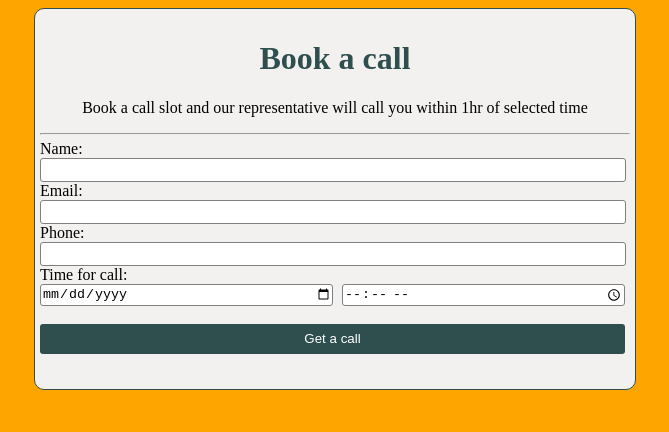
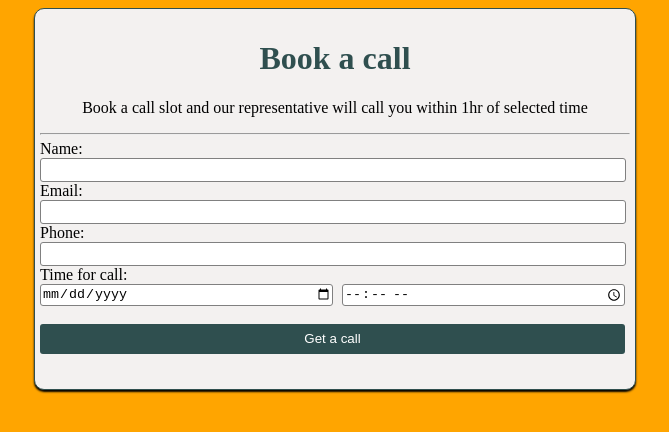
Before and after one commit to Sheetal-BC/bookingapp, a plain HTML site: page index.html in a window 1280 px wide. Shown: the whole page, without its empty margins (305-974 px from the left). Drawn offline with nearby package versions, Linux system fonts and the light colour scheme.

```diff
--- a/style.css
+++ b/style.css
@@ -20,7 +20,8 @@ form{
     border-radius: 10px;
     height: 380px;
     width: 600px;
-    margin: auto  ;
+    margin: auto ;
+    box-shadow: 0px 2px 2px 0px;
 
 }
 label{
@@ -42,6 +43,7 @@ label{
     margin-left: 5px;
     border: none;
     border-radius: 3px;
+
 }
 .listuser{
     color: darkslategray;
```
